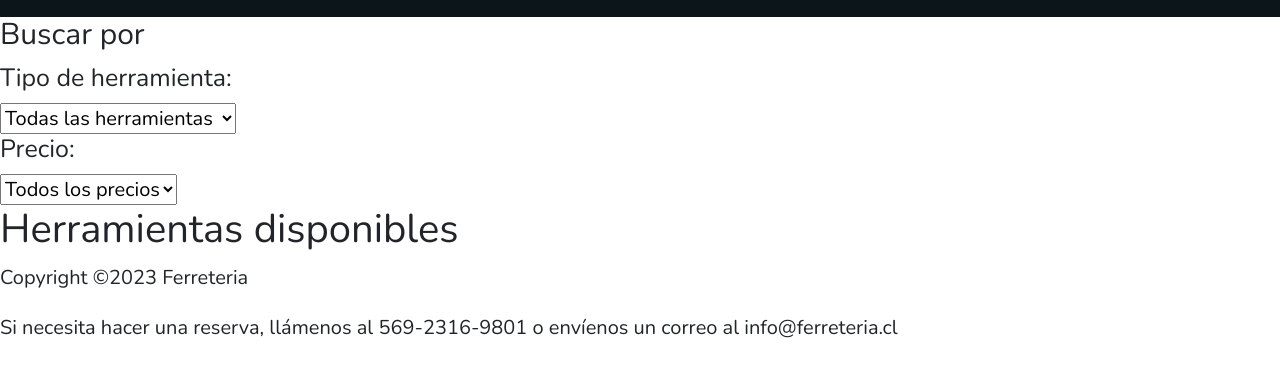
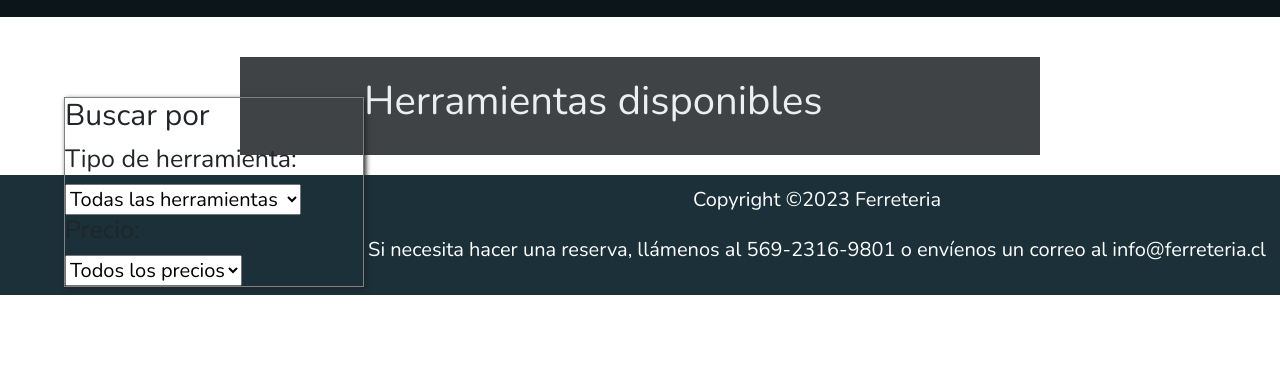
Before and after one commit to Olivernio/proyecto-web-1, a plain HTML site: page index.html in a window 1280 px wide. Shown: the part 68-444 px from the top of the page. Drawn offline with nearby package versions, Linux system fonts and the light colour scheme.

Commit message:
Commit 6 - CSS
Diseños para el resto de elementos

```diff
--- a/css/style.css
+++ b/css/style.css
@@ -81,3 +81,69 @@ body {
     color: #eceff1;
     transform: scale(1.1);
 }
+
+/* .all {
+    width: 50%;
+    margin-left: 275px;
+    padding: 50px;
+    align-items: center;
+} */
+
+main {
+    margin: 0 auto;
+    max-width: 800px;
+}
+
+aside {
+    padding-left: auto;
+    float: left;
+    width: 300px;
+    margin-top: 40px;
+    margin-left: 5%;
+    box-sizing: border-box;
+    border: solid 1px gray;
+    box-shadow: 2px 2px 5px;
+}
+
+section {
+    margin-bottom: 20px;
+    padding: 20px;
+    margin-top: 5%;
+    background-color: #404346;
+    color: #eceff1;
+    transform: translateY(-20);
+    transition: 0.4s;
+}
+
+section h2 {
+    margin-top: 0;
+  }
+
+  footer {
+    background-color: #1b3039;
+    color: white;
+    text-align: center;
+    padding: 10px;
+  }
+
+
+  #herramientas-contenedor {
+    display: grid;
+    grid-template-columns: repeat(3, 1fr);
+    grid-gap: 10px;
+}
+
+
+.herramientas {
+    width: 100%;
+}
+
+.herramientas img {
+    width: 100%;
+    object-fit: cover;
+}
+
+.herramientas a {
+  text-decoration: none;
+  color: black;
+}
```
